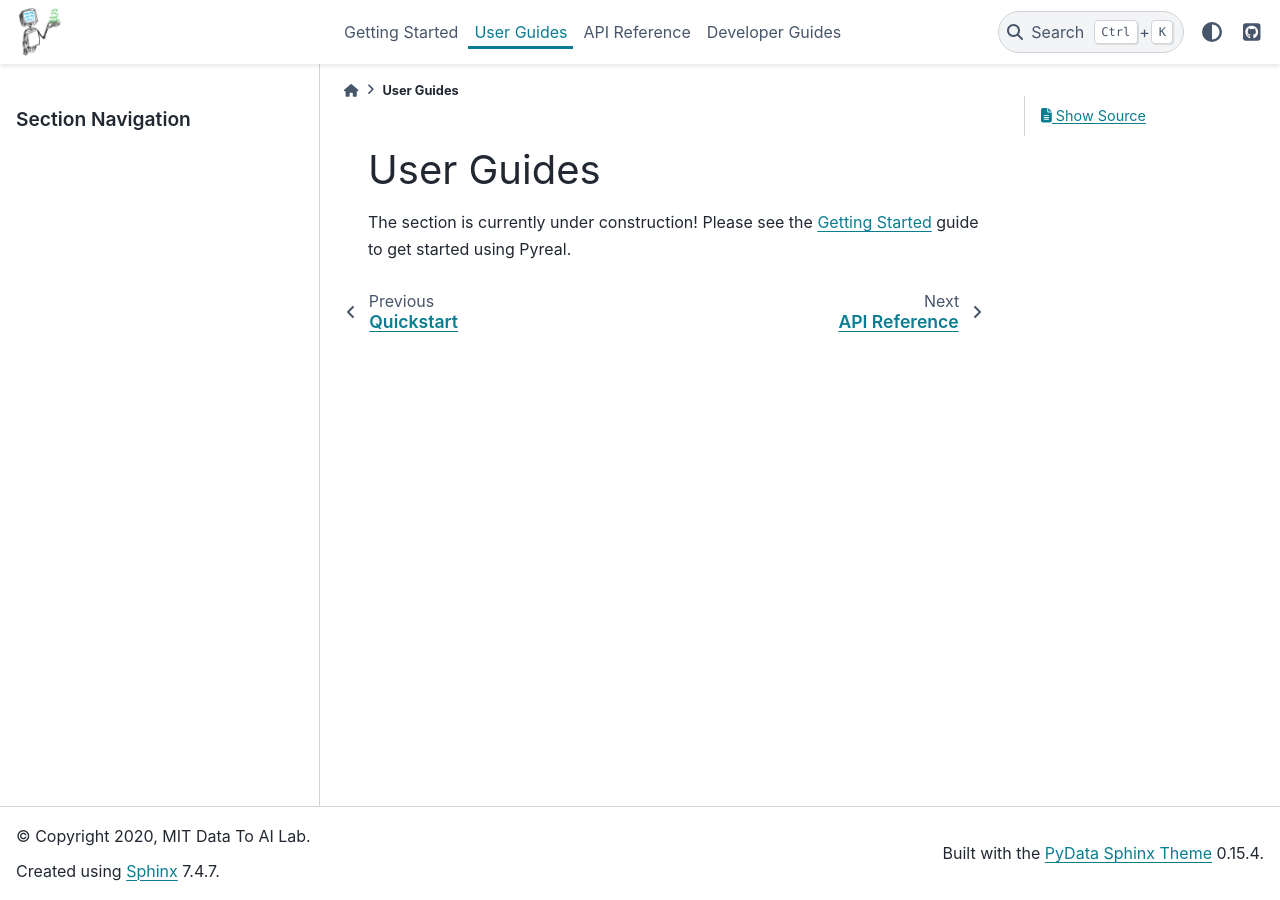
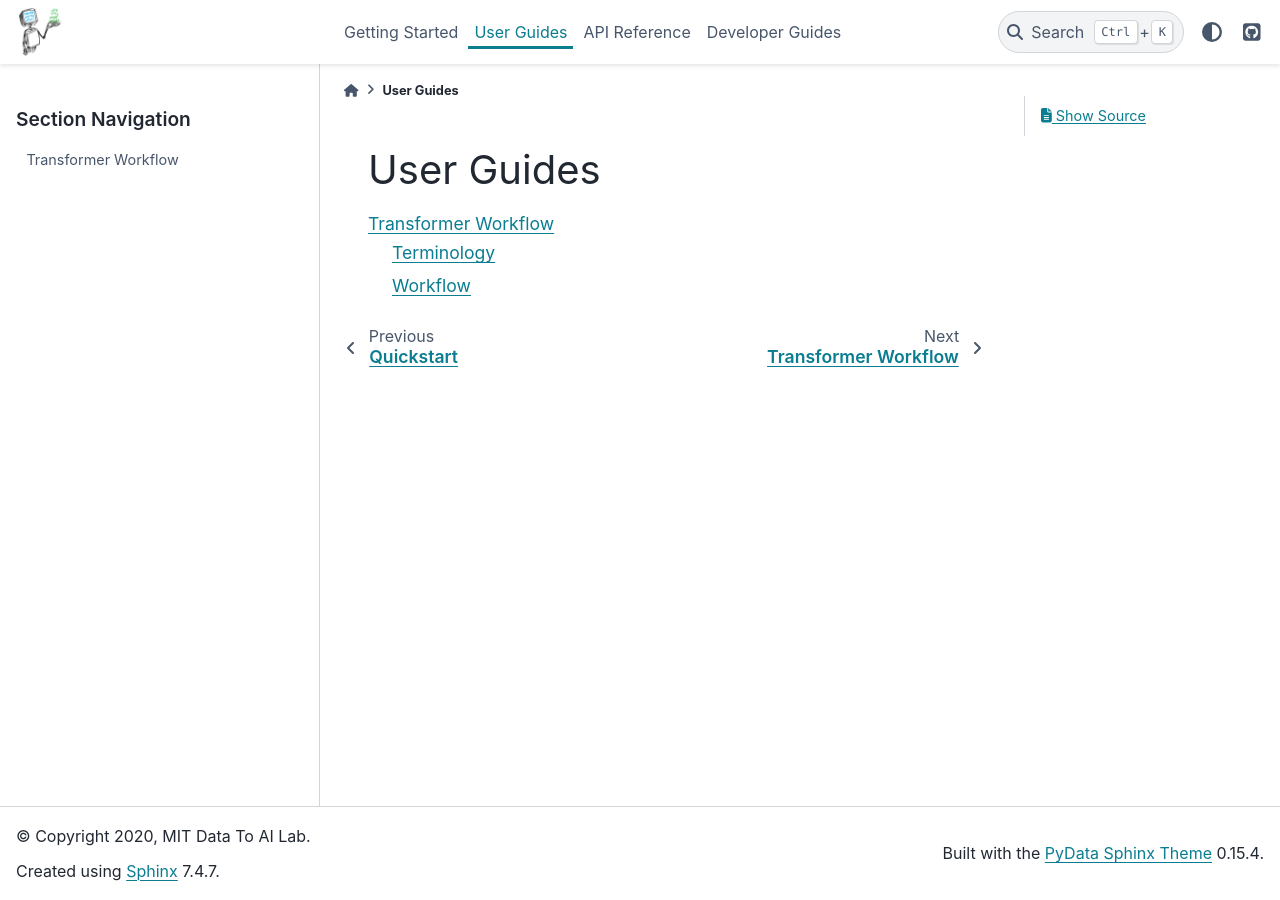
Before and after one commit to sibyl-dev/pyreal, a Sphinx documentation site: the page built from docs/user_guides/index.rst, in a window 1280 px wide. Built offline with Sphinx 7.4.7 and the PyData theme 0.15.4, drawn with Linux system fonts in a browser that asks for light colours.

Commit message:
Add user guide

```diff
--- a/docs/user_guides/index.rst
+++ b/docs/user_guides/index.rst
@@ -1,6 +1,7 @@
 User Guides
 ===========
-The section is currently under construction!
-Please see the `Getting Started`_ guide to get started using Pyreal.
 
-.. _Getting Started: https://sibyl-dev.github.io/pyreal/getting_started/index.html
+.. toctree::
+    :maxdepth: 2
+
+    transformer_workflow
```
Also changed, not shown: README.md (+1 -2 lines), docs/user_guides/transformer_workflow.rst (added, +53 -0 lines).
